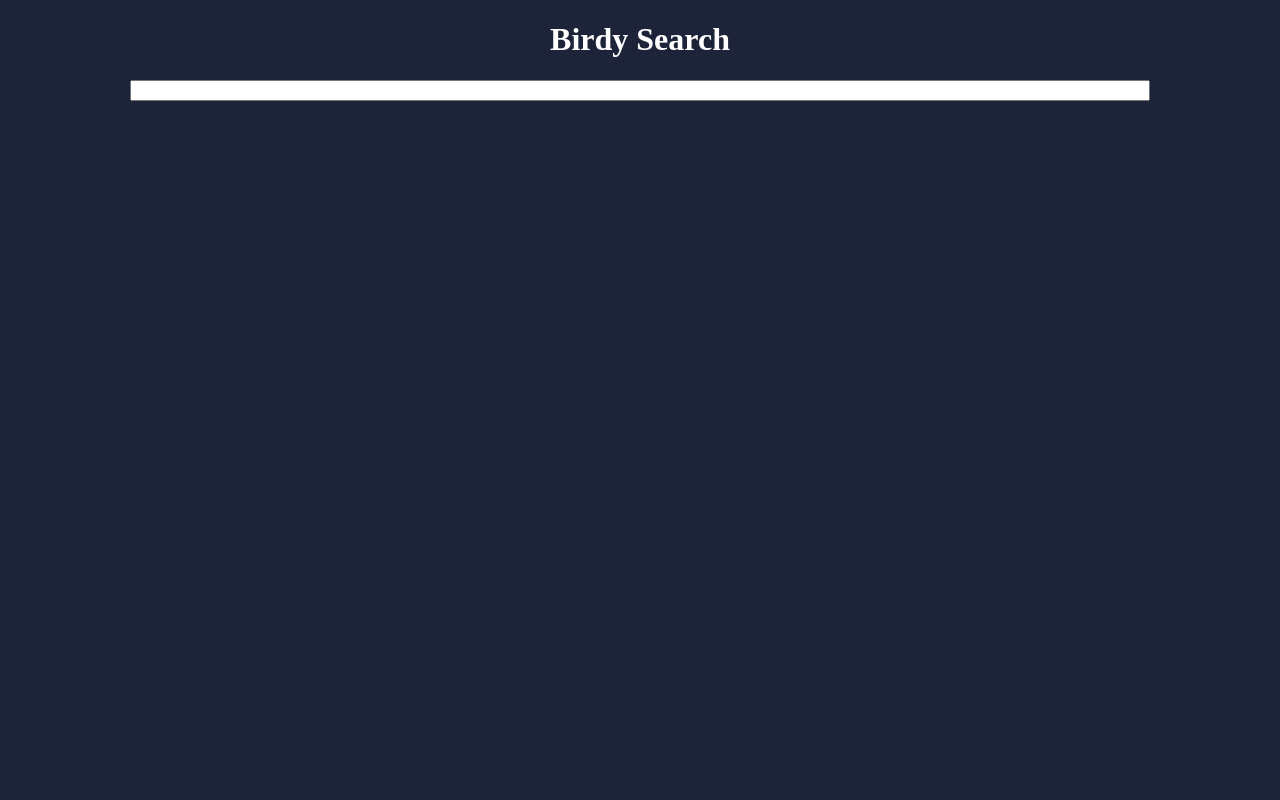
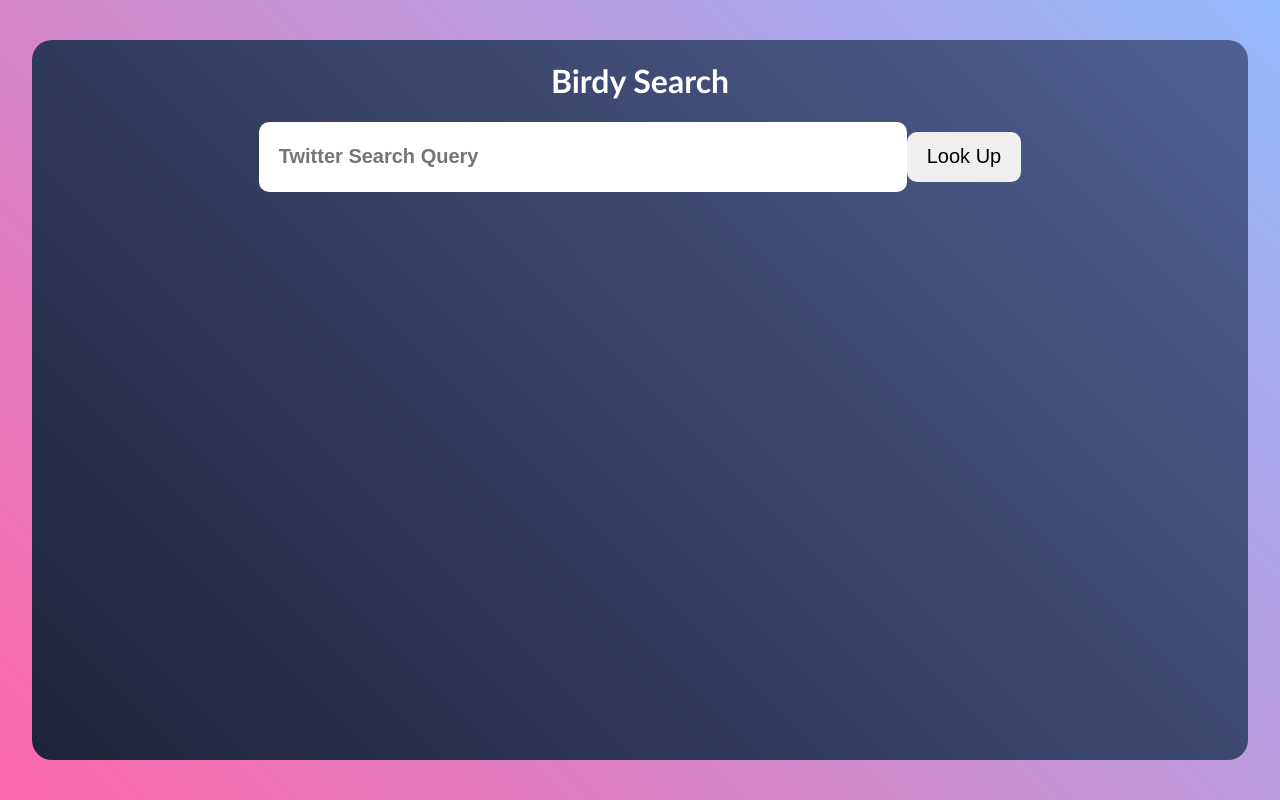
Before and after one commit to JohnPhamous/birdy-search, a Vue app in the folder frontend/: page / in a window 1280 px wide. Built offline with nearby package versions, Linux system fonts and the light colour scheme.

Commit message:
adding search bay

```diff
--- a/frontend/src/App.vue
+++ b/frontend/src/App.vue
@@ -16,5 +16,8 @@
 </script>
 
 <style>
-
+#app {
+    width: 100%;
+    height: 100%;
+}
 </style>
--- a/frontend/src/components/Home.vue
+++ b/frontend/src/components/Home.vue
@@ -14,11 +14,17 @@
 <style>
 html,
 body {
-    background: rgb(29, 35, 56);
+    background: rgb(253, 103, 169);
     background: linear-gradient(
         45deg,
-        rgba(77, 94, 144, 1) 0% rgba(29, 35, 56, 1) 100%
+        rgba(253, 103, 169, 1) 0%,
+        rgba(147, 186, 254, 1) 100%
     );
     color: white;
+    font-family: 'Gill Sans', 'Gill Sans MT', Calibri, 'Trebuchet MS',
+        sans-serif;
+    height: 100%;
+    width: 100%;
+    margin: 0;
 }
 </style>
--- a/frontend/src/components/SearchBar.vue
+++ b/frontend/src/components/SearchBar.vue
@@ -1,7 +1,12 @@
 <template>
   <div class="search-bar">
-    <h1>Birdy Search</h1>
-    <input type="text">
+    <div class="card">
+      <div class="card-content">
+        <h1>Birdy Search</h1>
+        <input type="text" placeholder="Twitter Search Query" />
+        <button>Look Up</button>
+      </div>
+    </div>
   </div>
 </template>
 
@@ -10,10 +15,38 @@
 </script>
 
 <style scoped>
+.card {
+    background: linear-gradient(45deg, #1e2339 0%, #4f6093 100%);
+    height: 90vh;
+    width: 95vw;
+    display: block;
+    margin-left: auto;
+    margin-right: auto;
+    border-radius: 20px;
+}
 .search-bar {
     text-align: center;
+    display: flex;
+    height: 100%;
+    align-items: center;
 }
-.search-bar input {
-    width: 80%;
+.search-bar input[type='text'] {
+    width: 50%;
+    background: white;
+    border: none;
+    border-radius: 10px;
+    height: 50px;
+    line-height: 20px;
+    font-size: 20px;
+    padding: 10px 20px;
+    font-weight: 800;
+}
+.search-bar button {
+    height: 50px;
+    font-size: 20px;
+    font-weight: 800px;
+    border-radius: 10px;
+    padding: 10px 20px;
+    border: none;
 }
 </style>
```
